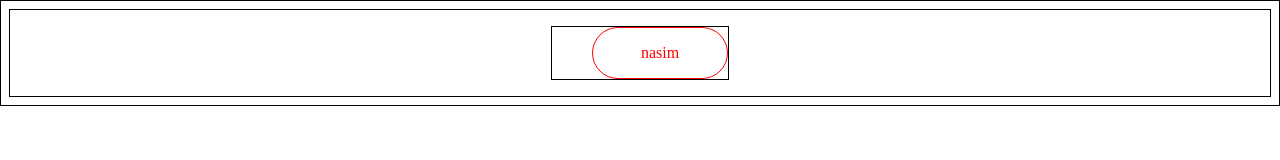
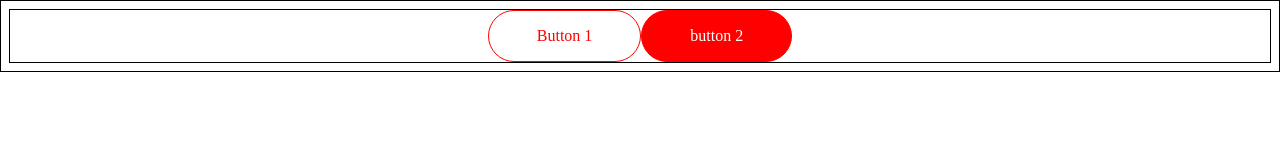
Before and after one commit to nasimhelal-cell/nh_buttons, a plain HTML site: page index.html in a window 1280 px wide. Drawn offline with Linux system fonts and the light colour scheme.

Commit message:
Button two is also added

```diff
--- a/index.html
+++ b/index.html
@@ -6,13 +6,15 @@
     <meta http-equiv="X-UA-Compatible" content="IE=edge">
     <meta name="viewport" content="width=device-width, initial-scale=1.0">
     <link rel="stylesheet" href="style.css">
+
     <title>Buttons created by Nasim Helal with css</title>
 </head>
 
 <body>
-    <ul>
-        <li class="btn1">nasim</li>
-    </ul>
+
+        <a href="#" class="btn1">Button 1</a>
+        <a href="#" class="btn2">button 2</a>
+
 </body>
 
 </html>
--- a/style.css
+++ b/style.css
@@ -23,3 +23,21 @@ body {
     background: red;
     color: white;
 }
+
+
+/* button two design  */
+.btn2{
+    border: 1px solid red;
+    text-decoration: none;
+    padding: 1em 3em;
+    text-align: center;
+    display: inline-block;
+    list-style: none;
+    background: red;
+    color: white;
+    border-radius: 100vmax;
+}
+.btn2:hover{
+    background: white;
+    color: red;
+}
```
